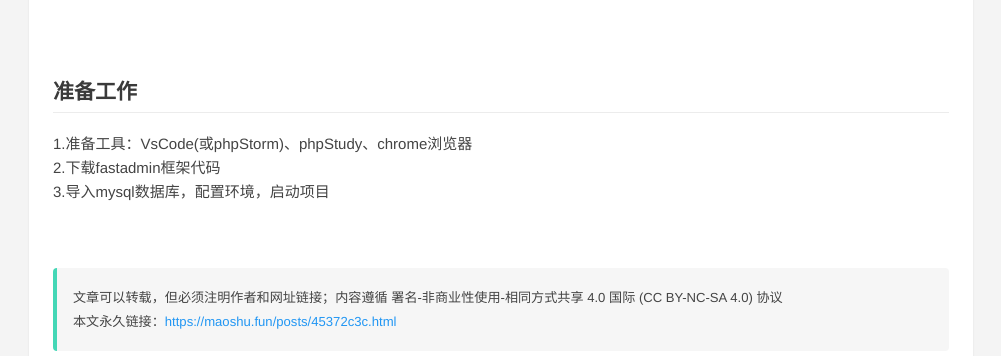
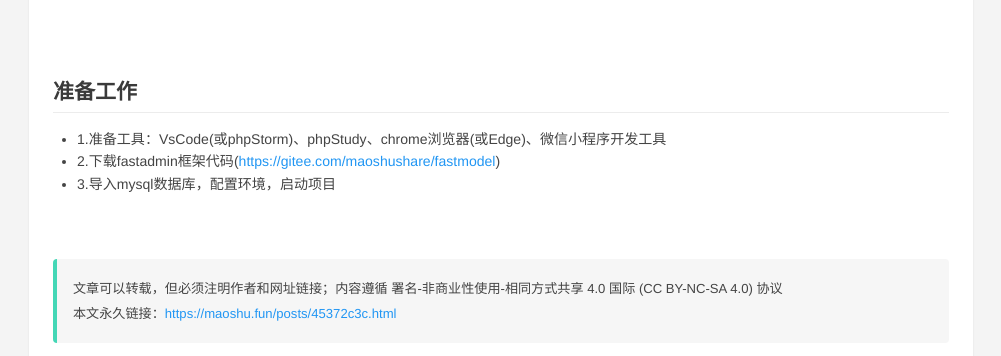
Before and after one commit to 978165754/978165754.github.io, a plain HTML site: page posts/45372c3c.html in a window 1280 px wide. Shown: the part 1124-1480 px from the top of the page, without its empty margins (11-1012 px from the left). Drawn offline with nearby package versions, Linux system fonts and the light colour scheme; some packages are replaced by stand-ins of ours; no server answers; a script that the page names is missing; a web font is replaced by a local one.

Commit message:
Site updated: 2021-10-11 14:23:01

```diff
--- a/posts/45372c3c.html
+++ b/posts/45372c3c.html
@@ -517,7 +517,11 @@ if (/*@cc_on!@*/false || (!!window.MSInputMethodContext && !!document.documentMo
 <li>3.小程序对接api，打通基本功能。</li>
 <li>4.缺少的api一边补充一边对接。</li>
 </ul>
-<h2 id="准备工作"><a href="#准备工作" class="headerlink" title="准备工作"></a>准备工作</h2><p>1.准备工具：VsCode(或phpStorm)、phpStudy、chrome浏览器<br>2.下载fastadmin框架代码<br>3.导入mysql数据库，配置环境，启动项目</p>
+<h2 id="准备工作"><a href="#准备工作" class="headerlink" title="准备工作"></a>准备工作</h2><ul>
+<li>1.准备工具：VsCode(或phpStorm)、phpStudy、chrome浏览器(或Edge)、微信小程序开发工具</li>
+<li>2.下载fastadmin框架代码(<a target="_blank" rel="noopener" href="https://gitee.com/maoshushare/fastmodel">https://gitee.com/maoshushare/fastmodel</a>)</li>
+<li>3.导入mysql数据库，配置环境，启动项目</li>
+</ul>
 
 
 
@@ -552,7 +556,7 @@ if (/*@cc_on!@*/false || (!!window.MSInputMethodContext && !!document.documentMo
     <div class='new-meta-box'>
 
 
-          <div class="new-meta-item date" itemprop="dateUpdated" datetime="2021-10-11T10:43:31+08:00">
+          <div class="new-meta-item date" itemprop="dateUpdated" datetime="2021-10-11T14:18:31+08:00">
   <a class='notlink'>
     <i class="fas fa-edit fa-fw" aria-hidden="true"></i>
     <p>更新于：Oct 11, 2021</p>
```
Also changed, not shown: content.json (+1 -1 lines).
